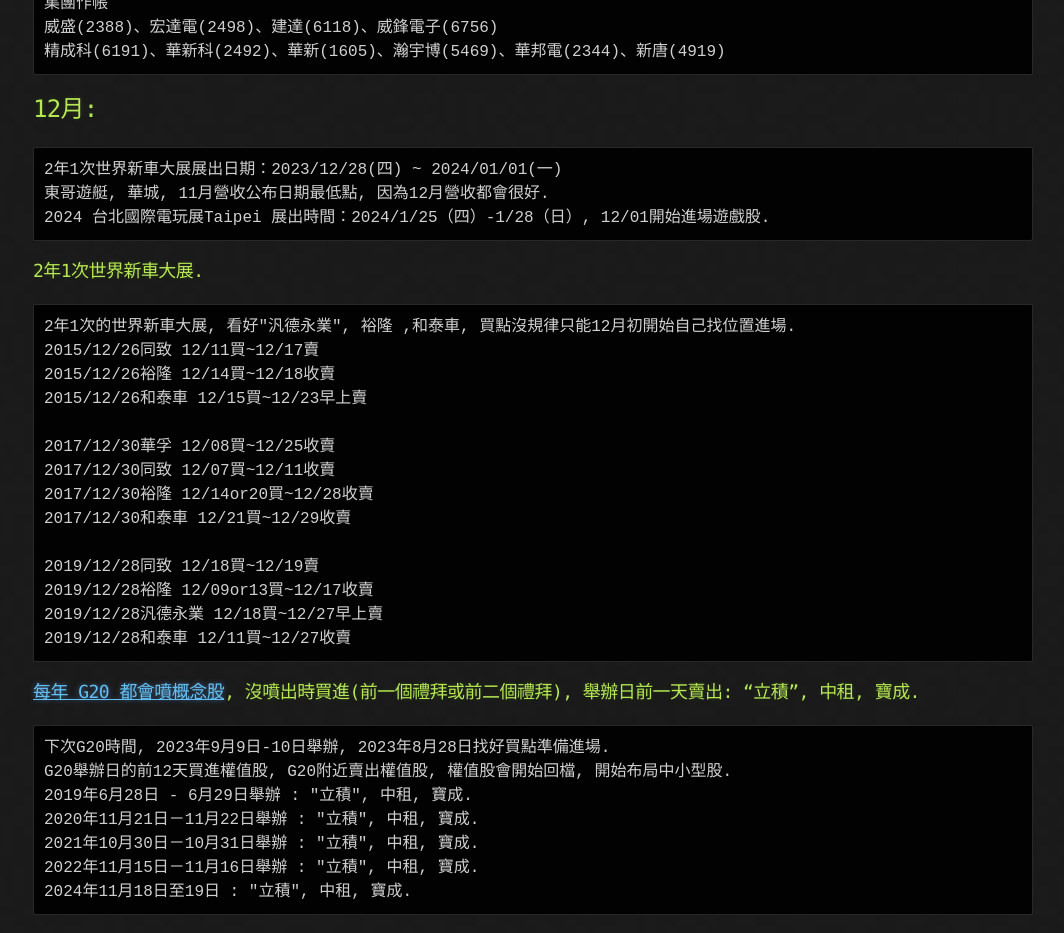
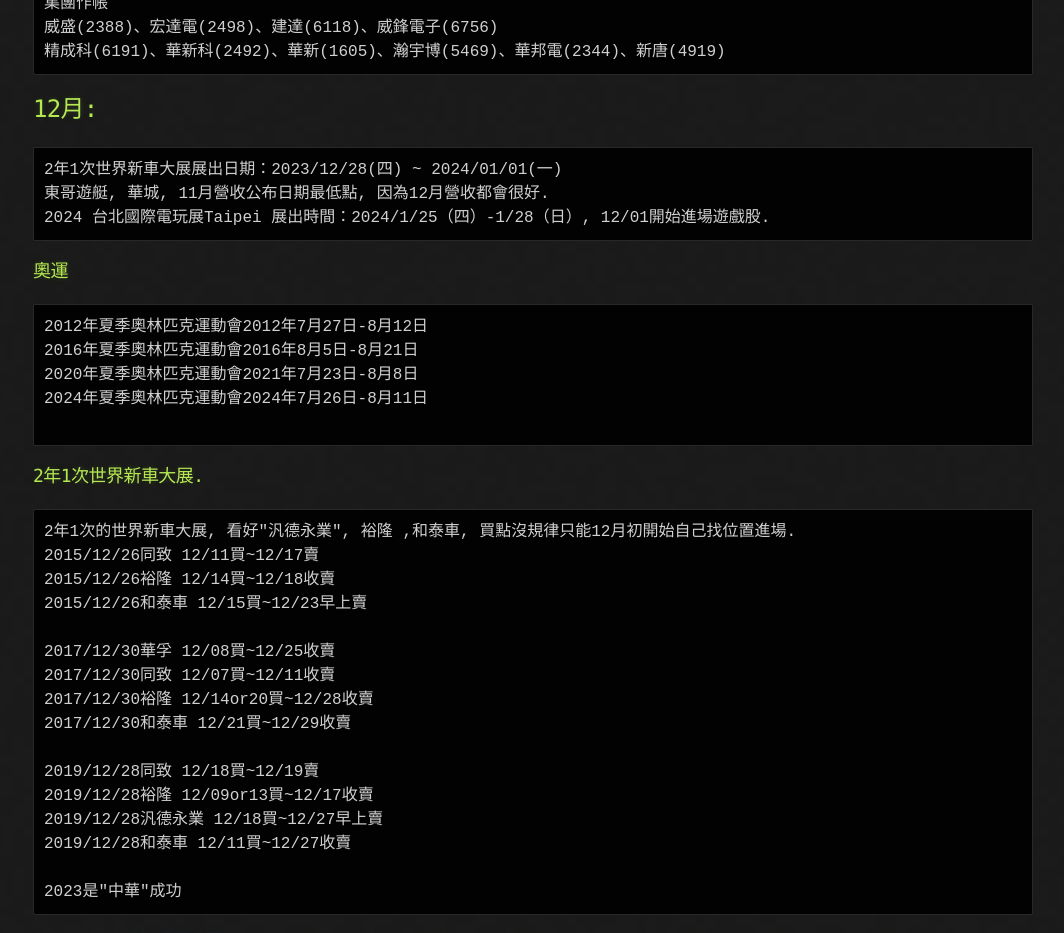
Before and after one commit to lepg5487/Stock_God, a Jekyll site: the page built from experience.md, in a window 1280 px wide and 1400 px high, scrolled down 1573 px. Shown: the top 933 px of the window, without its empty margins (107-1171 px from the left). Built offline with Jekyll 4.4.1, drawn with Linux system fonts in a browser that asks for light colours; our own code applies the rules of GitHub Pages for plain Markdown files; some of the changed text lies outside the part shown.

Commit message:
Update experience.md

````diff
--- a/experience.md
+++ b/experience.md
@@ -55,6 +55,16 @@
 東哥遊艇, 華城, 11月營收公布日期最低點, 因為12月營收都會很好.
 2024 台北國際電玩展Taipei 展出時間：2024/1/25（四）-1/28（日）, 12/01開始進場遊戲股.
 ```
+
+### 奧運
+```
+2012年夏季奧林匹克運動會2012年7月27日-8月12日
+2016年夏季奧林匹克運動會2016年8月5日-8月21日
+2020年夏季奧林匹克運動會2021年7月23日-8月8日
+2024年夏季奧林匹克運動會2024年7月26日-8月11日
+
+```
+
 ### 2年1次世界新車大展.
 ```
 2年1次的世界新車大展, 看好"汎德永業", 裕隆 ,和泰車, 買點沒規律只能12月初開始自己找位置進場.
@@ -71,16 +81,18 @@
 2019/12/28裕隆 12/09or13買~12/17收賣
 2019/12/28汎德永業 12/18買~12/27早上賣
 2019/12/28和泰車 12/11買~12/27收賣
+
+2023是"中華"成功
 ```
 
 ### [每年 G20 都會噴概念股](https://zh.wikipedia.org/zh-tw/%E4%BA%8C%E5%8D%81%E5%9C%8B%E9%9B%86%E5%9C%98), 沒噴出時買進(前一個禮拜或前二個禮拜), 舉辦日前一天賣出: "立積", 中租, 寶成.
 ```
-下次G20時間, 2023年9月9日-10日舉辦, 2023年8月28日找好買點準備進場.
 G20舉辦日的前12天買進權值股, G20附近賣出權值股, 權值股會開始回檔, 開始布局中小型股.
 2019年6月28日 - 6月29日舉辦 : "立積", 中租, 寶成.
 2020年11月21日－11月22日舉辦 : "立積", 中租, 寶成.
 2021年10月30日－10月31日舉辦 : "立積", 中租, 寶成.
 2022年11月15日－11月16日舉辦 : "立積", 中租, 寶成.
+2023年9月9日-10日舉辦, 2023年8月28日找好買點準備進場. (立積成功)
 2024年11月18日至19日 : "立積", 中租, 寶成.
 ```
 ### 雙11事件交易.
````
